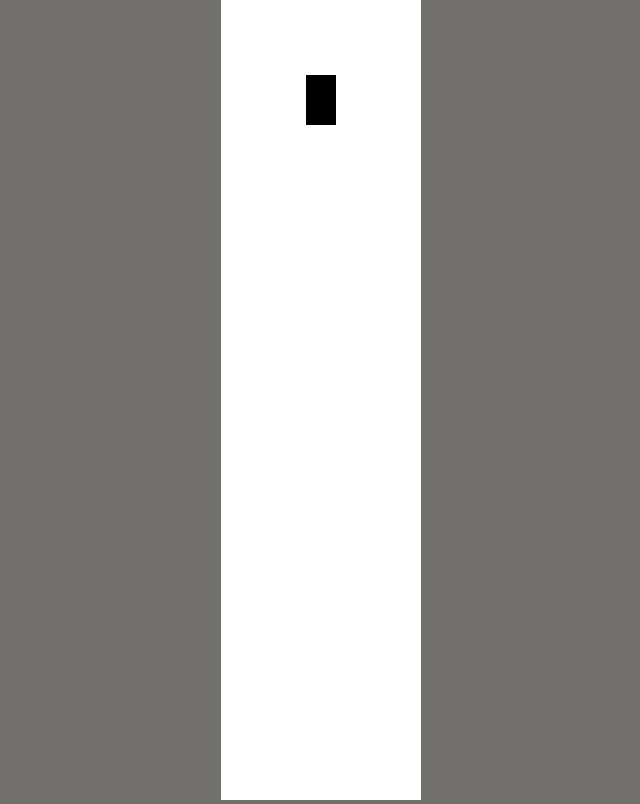
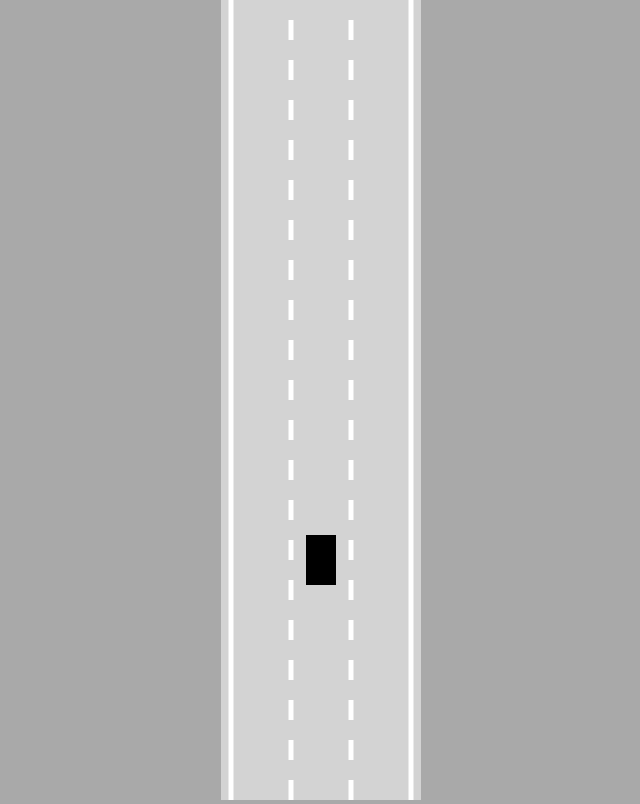
Before and after one commit to mibienpanjoe/Self-Driving-Car, a plain HTML site: page index.html in a window 1280 px wide. Shown: the whole page, without its empty margins (319-959 px from the left). Drawn offline with Linux system fonts and the light colour scheme.

Commit message:
feat: Add road to the canvas

```diff
--- a/index.html
+++ b/index.html
@@ -8,6 +8,7 @@
 </head>
 <body>
     <canvas id="myCanvas"></canvas>
+    <script src="utils.js"></script>
     <script src="road.js"></script>
     <script src="controls.js"></script>
     <script src="car.js"></script>
--- a/main.js
+++ b/main.js
@@ -1,16 +1,23 @@
-const canvas = document.getElementById("myCanvas");
-canvas.width = 200;
+const canvas=document.getElementById("myCanvas");
+canvas.width=200;
+
 const ctx = canvas.getContext("2d");
-const car = new Car(100,100,30,50);
-car.draw(ctx);
+const road=new Road(canvas.width/2,canvas.width*0.9);
+const car=new Car(road.getLaneCenter(1),100,30,50);
 
-
-animate ();
+animate();
 
 function animate(){
     car.update();
 
-    canvas.height = window.innerHeight;
+    canvas.height=window.innerHeight;
+
+    ctx.save();
+    ctx.translate(0,-car.y+canvas.height*0.7);
+
+    road.draw(ctx);
     car.draw(ctx);
+
+    ctx.restore();
     requestAnimationFrame(animate);
 }
--- a/road.js
+++ b/road.js
@@ -0,0 +1,56 @@
+class Road{
+    constructor(x,width,laneCount=3){
+        this.x=x;
+        this.width=width;
+        this.laneCount=laneCount;
+
+        this.left=x-width/2;
+        this.right=x+width/2;
+
+        const infinity=1000000;
+        this.top=-infinity;
+        this.bottom=infinity;
+
+        const topLeft={x:this.left,y:this.top};
+        const topRight={x:this.right,y:this.top};
+        const bottomLeft={x:this.left,y:this.bottom};
+        const bottomRight={x:this.right,y:this.bottom};
+        this.borders=[
+            [topLeft,bottomLeft],
+            [topRight,bottomRight]
+        ];
+    }
+
+    getLaneCenter(laneIndex){
+        const laneWidth=this.width/this.laneCount;
+        return this.left+laneWidth/2+
+            Math.min(laneIndex,this.laneCount-1)*laneWidth;
+    }
+
+    draw(ctx){
+        ctx.lineWidth=5;
+        ctx.strokeStyle="white";
+
+        for(let i=1;i<=this.laneCount-1;i++){
+            const x=lerp(
+                this.left,
+                this.right,
+                i/this.laneCount
+            );
+
+            ctx.setLineDash([20,20]);
+            ctx.beginPath();
+            ctx.moveTo(x,this.top);
+            ctx.lineTo(x,this.bottom);
+            ctx.stroke();
+        }
+
+        ctx.setLineDash([]);
+        this.borders.forEach(border=>{
+            ctx.beginPath();
+            ctx.moveTo(border[0].x,border[0].y);
+            ctx.lineTo(border[1].x,border[1].y);
+            ctx.stroke();
+        });
+    }
+}
--- a/styles.css
+++ b/styles.css
@@ -1,11 +1,9 @@
 body{
-    margin: 0;
-    padding: 0;
-    overflow: hidden;
-    text-align: center;
-    background-color: rgb(113, 112, 109);
+    margin:0;
+    background:darkgray;
+    overflow:hidden;
+    text-align:center;
 }
-
 #myCanvas{
-    background: rgb(255, 255, 255);
+    background:lightgray;
 }
--- /dev/null
+++ b/utils.js
@@ -0,0 +1,3 @@
+function lerp(A,B,t){
+    return A+(B-A)*t;
+}
```
